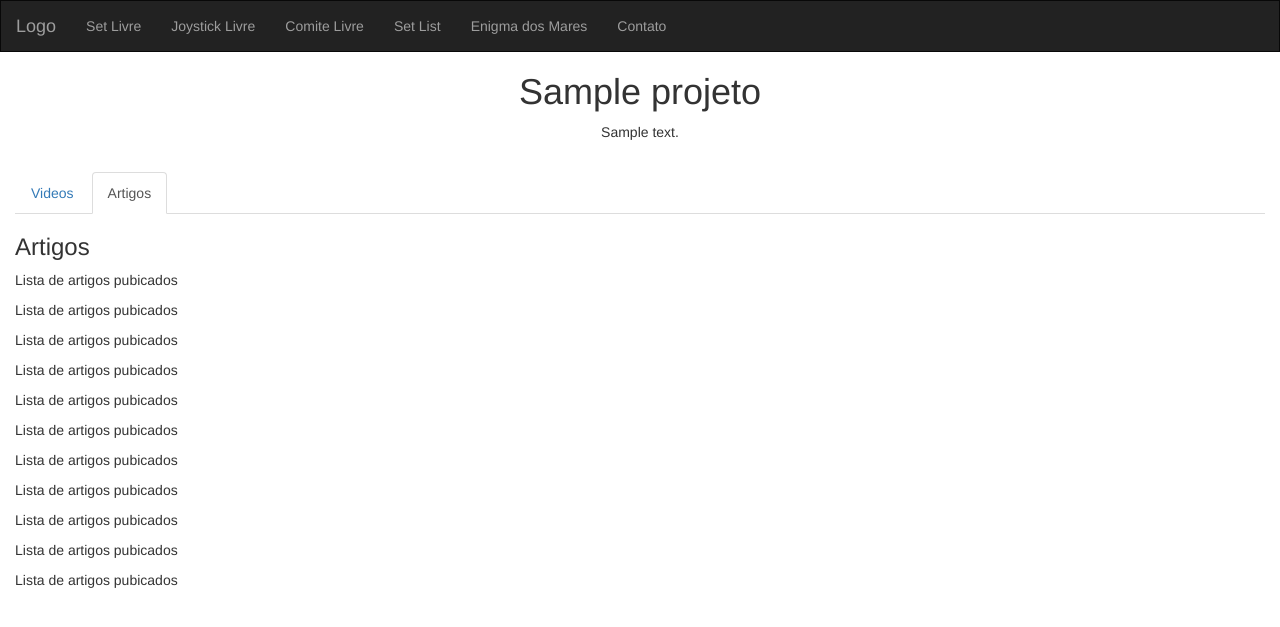
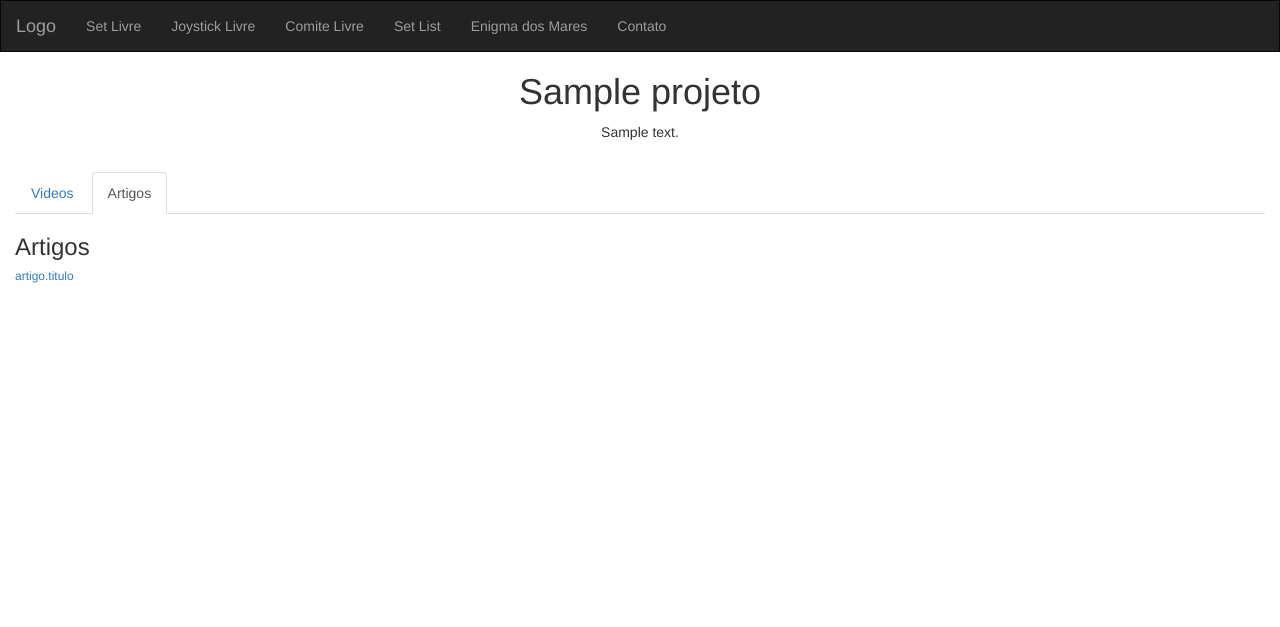
Before and after one commit to phgsilva/setLivre, a Django app: template setLivreApp/templates/setLivreApp/projeto.html in a window 1280 px wide, after a click on "Artigos". Shown: the top 627 px of the page. Run offline with Django 3.2, Linux system fonts and the light colour scheme; tables that the repository leaves empty hold one stand-in row (values such as "Sample post"); the template is opened without the code that fills it: values that come from a table or form of the project are taken from there, most other values are stand-ins (such as "Sample title", 1, 10 or a date in 2020); some libraries are stand-ins or nearby versions.

Commit message:
Implementada busca de artigos para tela de projeto

```diff
--- a/setLivreApp/templates/setLivreApp/projeto.html
+++ b/setLivreApp/templates/setLivreApp/projeto.html
@@ -3,8 +3,8 @@
  {% block content %}
  <div class="text-center">
   <div class="container">
-    <h1>{{ projeto.nome }}</h1>
-    <p>{{ projeto.descricao }}</p>
+    <h1>{{ valores.projeto.nome }}</h1>
+    <p>{{ valores.projeto.descricao }}</p>
   </div>
 </div>
 <br>
@@ -32,17 +32,9 @@
   </div>
   <div id="artigos" class="tab-pane fade">
     <h3>Artigos</h3>
-    <p>Lista de artigos pubicados</p>
-    <p>Lista de artigos pubicados</p>
-    <p>Lista de artigos pubicados</p>
-    <p>Lista de artigos pubicados</p>
-    <p>Lista de artigos pubicados</p>
-    <p>Lista de artigos pubicados</p>
-    <p>Lista de artigos pubicados</p>
-    <p>Lista de artigos pubicados</p>
-    <p>Lista de artigos pubicados</p>
-    <p>Lista de artigos pubicados</p>
-    <p>Lista de artigos pubicados</p>
+    {% for artigo in valores.artigos %}
+        <h6><a href="{% url 'artigo' id=artigo.pk %}"> artigo.titulo </a></h6>
+    {% endfor %}
   </div>
 </div>
 </div><br><br>
--- a/setLivreApp/urls.py
+++ b/setLivreApp/urls.py
@@ -7,4 +7,5 @@ urlpatterns = [
     url(r'^sobre/$', views.sobre, name='sobre'),
     url(r'^projeto/(?P<id>[0-9]+)$', views.projeto, name='projeto'),
     url(r'^bio/(?P<id>[0-9]+)$', views.bio, name='bio'),
+    url(r'^artigo/(?P<id>[0-9]+)$', views.artigo, name='artigo'),
 ]
```
Also changed, not shown: setLivreApp/views.py (+8 -1 lines).
